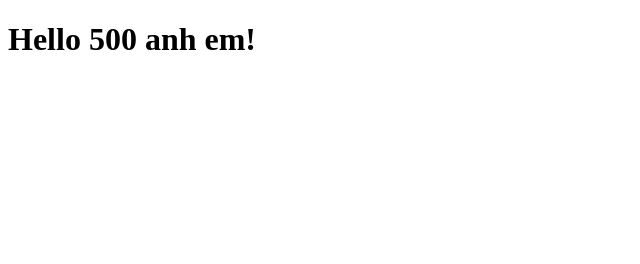
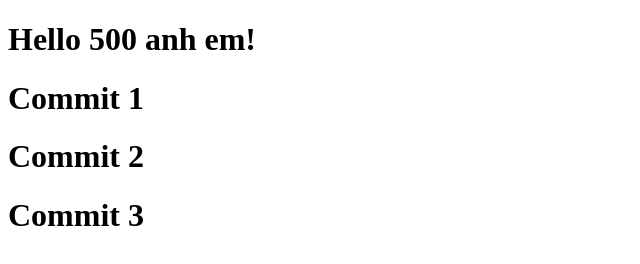
Before and after one commit to thuanvannguyen/commit-branch, a plain HTML site: page index.html in a window 1280 px wide. Shown: the whole page, without its empty margins (0-640 px from the left). Drawn offline with Linux system fonts and the light colour scheme.

Commit message:
Commit 1

```diff
--- a/index.html
+++ b/index.html
@@ -9,6 +9,9 @@
 
 <body>
   <h1>Hello 500 anh em!</h1>
+  <h1>Commit 1</h1>
+  <h1>Commit 2</h1>
+  <h1>Commit 3</h1>
 </body>
 
 </html>
```
